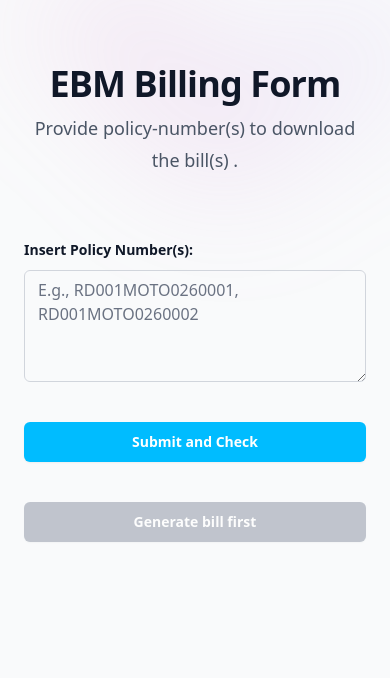
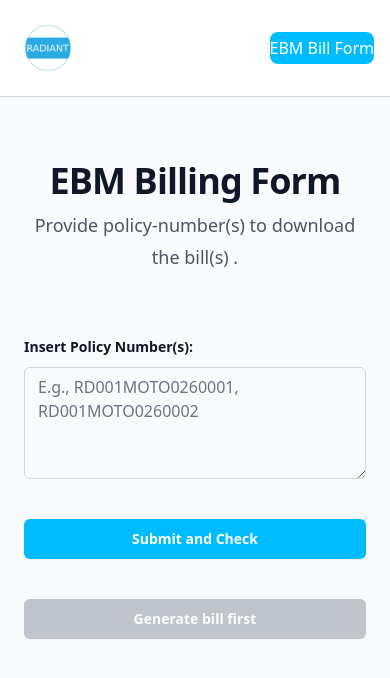
Before and after one commit to Nkurclebert/Radiant_billing_form, a Next.js app: page / in a window 390 px wide. Shown: the top 678 px of the page. Built offline with nearby package versions, Linux system fonts and the light colour scheme.

Commit message:
Implemented the Navbar component for small screen devices

```diff
--- a/app/(root)/layout.jsx
+++ b/app/(root)/layout.jsx
@@ -1,4 +1,5 @@
 import Sidebar from "../../components/ui/Sidebar";
+import Navbar from "../../components/ui/Navbar";
 
 export default function RootLayout({ children }) {
 
@@ -13,6 +14,9 @@ export default function RootLayout({ children }) {
 
       {/* Main content — scrolls */}
       <main className=" md:ml-64 flex-1 h-screen overflow-y-auto bg-gray-50">
+        <div className="block md:hidden">
+          <Navbar />
+        </div>
         {children}
       </main>
 
--- a/app/(root)/page.jsx
+++ b/app/(root)/page.jsx
@@ -81,7 +81,7 @@ export default function BillingForm() {
 
 
   return (
-    <div className="isolate bg-gray-50 px-6 py-16 sm:py-24 lg:px-8 relative">
+    <div className="md:isolate bg-gray-50 px-6 py-16 sm:py-24 lg:px-8 relative">
 
       <div
         aria-hidden="true"
--- /dev/null
+++ b/components/ui/Navbar.jsx
@@ -0,0 +1,48 @@
+'use client'
+
+import Image from 'next/image';
+import { usePathname } from 'next/navigation';
+import Link from 'next/link';
+import React from 'react';
+import { sidebarLinks } from '../../constants';
+import cn from 'clsx';
+
+const Navbar = () => {
+  const pathname = usePathname();
+
+  return (
+    <section >
+        <nav className=
+        'flex items-center justify-between p-4 bg-white border-b border-gray-300'
+        >
+        <Link href="/" className="flex items-center">
+            <Image
+            src="/icons/logo.png"
+            width={64}
+            height={64}
+            alt="Radiant logo"
+            />
+        </Link>
+
+        {sidebarLinks.map((item) => {
+            const isActive = item.route === pathname || pathname.startsWith(`${item.route}/`);
+
+            return (
+            <Link
+                href={item.route}
+                key={item.label}
+                className={cn(
+                'flex gap-3 items-center py-1 md:p-3 2xl:p-4 rounded-lg justify-start hover:bg-sky-500 hover:text-white',
+                { 'bg-sky-400 text-white': isActive }
+                )}
+            >
+                <p className="text-16 font-normal">{item.label}</p>
+            </Link>
+            );
+        })}
+        </nav>
+    </section>
+  );
+};
+
+export default Navbar;
--- a/components/ui/Sidebar.jsx
+++ b/components/ui/Sidebar.jsx
@@ -5,11 +5,11 @@ import Link from 'next/link'
 import cn from 'clsx'
 
 
-import React, { use } from 'react'
+import React  from 'react'
 import { usePathname } from 'next/navigation';
 import { sidebarLinks } from '../../constants';
 
-const Sidebar = (user) => {
+const Sidebar = () => {
     const pathname = usePathname();
 
   return (
```
